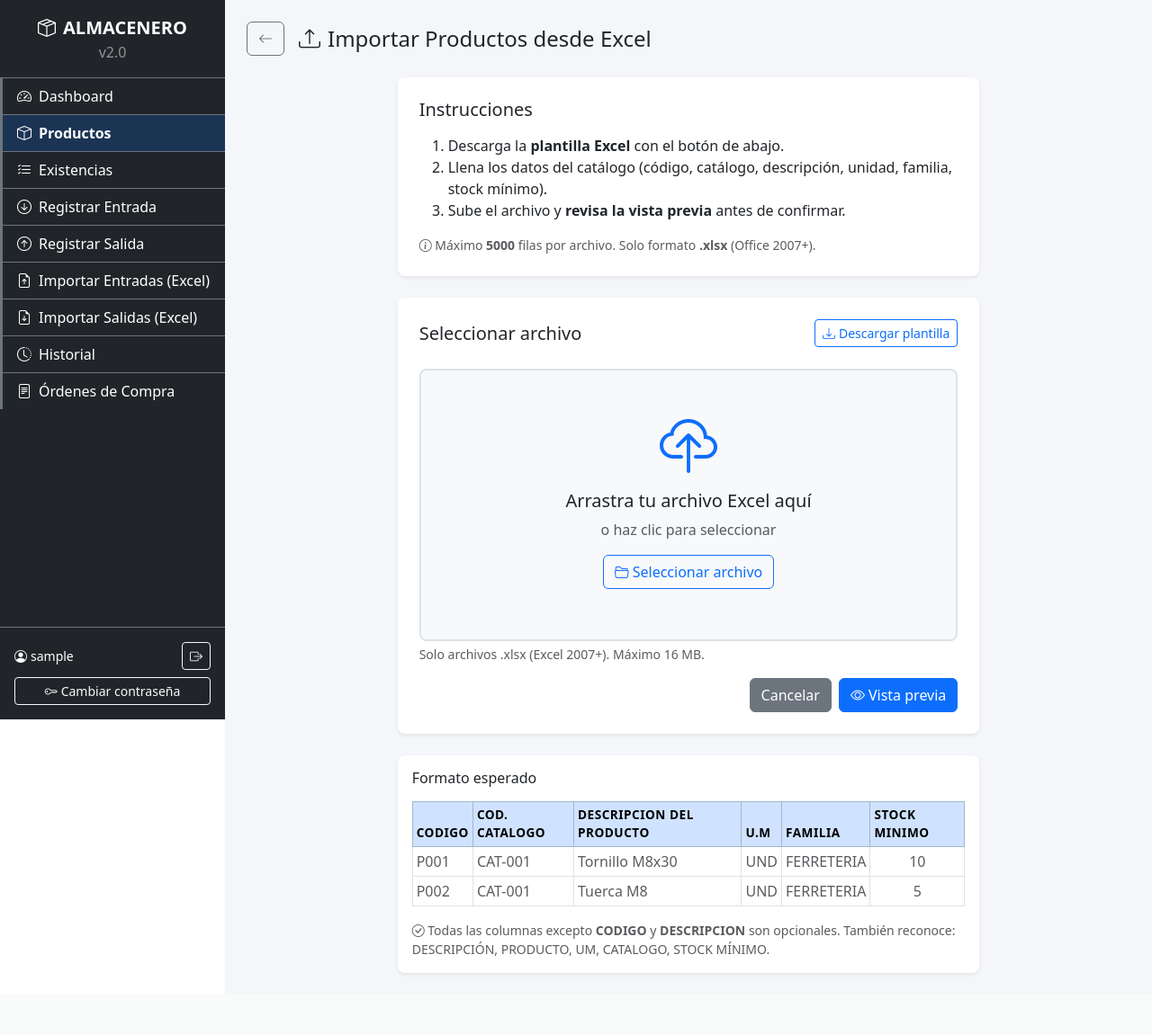
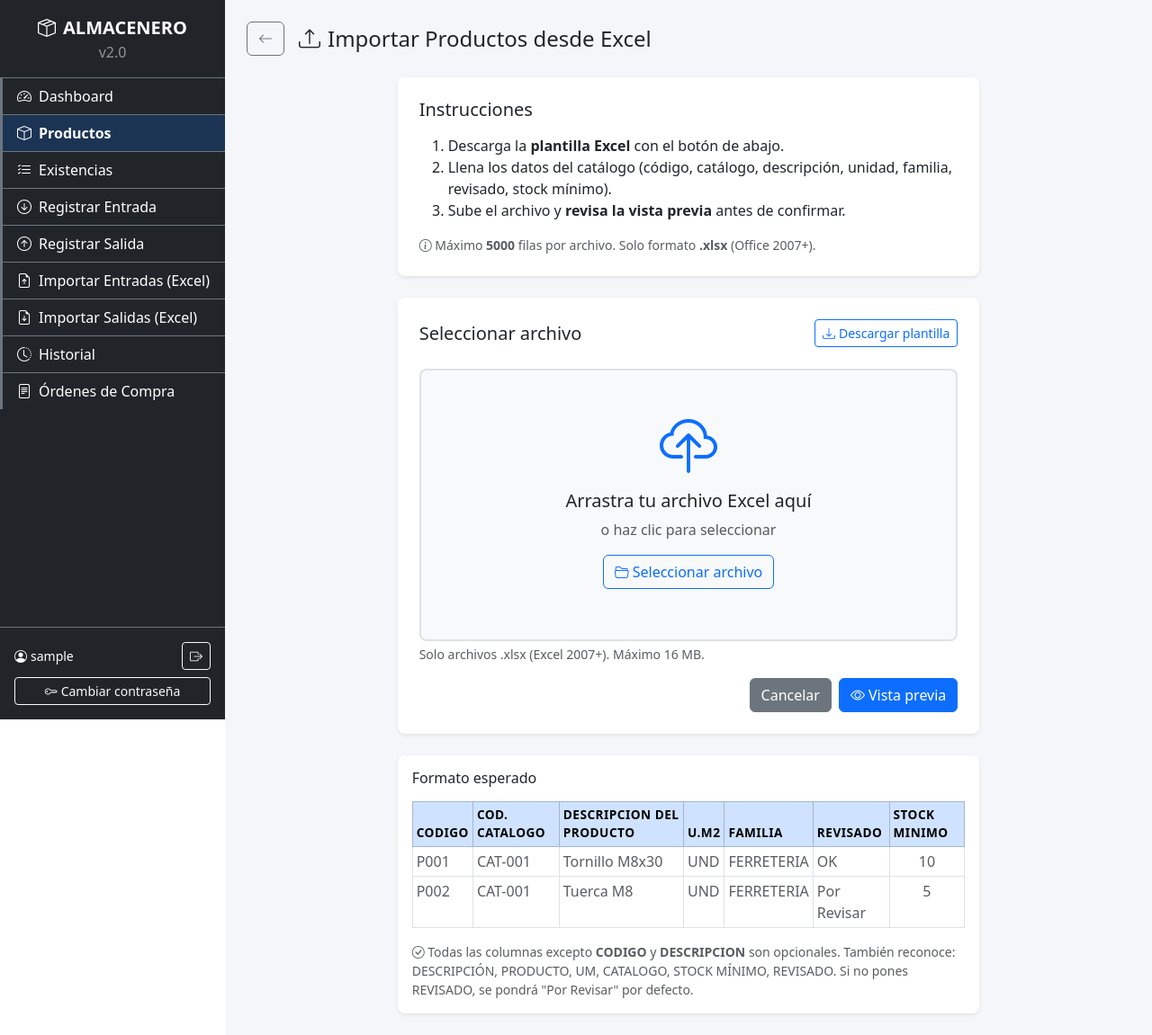
Before and after one commit to cponce123com-create/almacen, a Flask app: page /productos/importar in a window 1280 px wide. Shown: the whole page at 90% size. Before the commit the page ends 1084 px from the top, so only its background shows below. Run offline with Flask 3, Linux system fonts and the light colour scheme; the visitor is signed in with stand-in values (Sample User, id 1); some libraries are stand-ins or nearby versions.

Commit message:
Agregar columna REVISADO a la maestra y arreglar drag-and-drop en importación
- Añadido campo 'revisado' (VARCHAR(20), default 'Por Revisar') al modelo Producto
- Cambiada plantilla MAESTRA: U.M -> U.M2, agregada columna REVISADO entre FAMILIA y STOCK MINIMO
- Actualizado COL_MAP para reconocer REVISADO y U.M2
- _parse_excel() ahora lee REVISADO del Excel (default 'Por Revisar')
- producto_importar_confirmar() guarda el campo revisado al crear/actualizar
- Migración automática agrega columna 'revisado' a la BD existente
- Arreglado drag-and-drop: usa fetch+FormData en vez de fileInput.files (solo-lectura)
- Quitado atributo 'required' del input file que bloqueaba el envío

```diff
--- a/app/__init__.py
+++ b/app/__init__.py
@@ -146,6 +146,7 @@ def create_app(testing=False):
             "productos": [
                 ("familia_id", "INTEGER"),
                 ("almacen_id", "INTEGER"),
+                ("revisado", "VARCHAR(20)"),
             ],
             "entradas": [
                 ("oc_id", "INTEGER"),
--- a/app/models.py
+++ b/app/models.py
@@ -62,6 +62,7 @@ class Producto(db.Model):
     almacen_id = db.Column(db.Integer, db.ForeignKey("almacenes.id"), nullable=True)
     stock_actual = db.Column(db.Float, nullable=False, default=0.0)
     stock_minimo = db.Column(db.Float, nullable=False, default=0.0)
+    revisado = db.Column(db.String(20), nullable=True, default="Por Revisar")
     created_at = db.Column(db.DateTime, default=lambda: datetime.now(timezone.utc))
 
     entradas = db.relationship("Entrada", backref="producto", lazy="dynamic")
--- a/app/routes.py
+++ b/app/routes.py
@@ -331,8 +331,8 @@ def producto_eliminar_todos():
 # ---------------------------------------------------------------------------
 
 HEADERS_MAESTRA = [
-    "CODIGO", "COD. CATALOGO", "DESCRIPCION DEL PRODUCTO", "U.M", "FAMILIA",
-    "STOCK MINIMO",
+    "CODIGO", "COD. CATALOGO", "DESCRIPCION DEL PRODUCTO", "U.M2", "FAMILIA",
+    "REVISADO", "STOCK MINIMO",
 ]
 
 COL_MAP = {
@@ -344,9 +344,13 @@ COL_MAP = {
     "DESCRIPCIÓN": "descripcion",
     "PRODUCTO": "descripcion",
     "U.M": "um",
+    "U.M2": "um",
     "UM": "um",
     "U.M.": "um",
     "FAMILIA": "familia",
+    "REVISADO": "revisado",
+    "REVISIÓN": "revisado",
+    "REVISION": "revisado",
     "STOCK MINIMO": "stock_minimo",
     "STOCK MÍNIMO": "stock_minimo",
     "STOCK_MINIMO": "stock_minimo",
@@ -703,6 +707,11 @@ def _parse_excel(file):
         um = _excel_val(excel_row, col_indices, "um").upper() or "UND"
         familia = _excel_val(excel_row, col_indices, "familia")
 
+        revisado = "Por Revisar"
+        if "revisado" in col_indices:
+            revisado_val = _excel_val(excel_row, col_indices, "revisado")
+            revisado = revisado_val if revisado_val else "Por Revisar"
+
         stock_minimo = 0.0
         if "stock_minimo" in col_indices:
             raw = _excel_val(excel_row, col_indices, "stock_minimo")
@@ -717,6 +726,7 @@ def _parse_excel(file):
             "descripcion": descripcion,
             "um": um,
             "familia": familia,
+            "revisado": revisado,
             "stock_minimo": stock_minimo,
             "accion": "ACTUALIZAR" if codigo in codigos_existentes else "CREAR",
         })
@@ -882,12 +892,15 @@ def producto_importar_confirmar():
                 producto.um = um or producto.um
                 producto.familia = familia or producto.familia
                 producto.stock_minimo = f["stock_minimo"]
+                if f.get("revisado"):
+                    producto.revisado = f["revisado"]
                 actualizados.append(codigo)
             else:
                 producto = Producto(
                     codigo=codigo, cod_catalogo=cod_catalogo,
                     descripcion=descripcion or "", um=um, familia=familia,
                     stock_minimo=f["stock_minimo"],
+                    revisado=f.get("revisado", "Por Revisar"),
                 )
                 db.session.add(producto)
                 creados.append(codigo)
--- a/app/templates/producto_importar.html
+++ b/app/templates/producto_importar.html
@@ -117,7 +117,7 @@
                 <h5 class="card-title mb-3">Instrucciones</h5>
                 <ol class="mb-3">
                     <li>Descarga la <strong>plantilla Excel</strong> con el botón de abajo.</li>
-                    <li>Llena los datos del catálogo (código, catálogo, descripción, unidad, familia, stock mínimo).</li>
+                    <li>Llena los datos del catálogo (código, catálogo, descripción, unidad, familia, revisado, stock mínimo).</li>
                     <li>Sube el archivo y <strong>revisa la vista previa</strong> antes de confirmar.</li>
                 </ol>
                 <p class="text-muted small mb-0">
@@ -145,7 +145,7 @@
                             <h5 class="mt-2">Arrastra tu archivo Excel aquí</h5>
                             <p class="text-muted mb-3">o haz clic para seleccionar</p>
                             <input type="file" class="form-control d-none" id="archivo" name="archivo"
-                                   accept=".xlsx" required>
+                                   accept=".xlsx">
                             <button type="button" class="btn btn-outline-primary" id="btnSeleccionar">
                                 <i class="bi bi-folder2-open me-1"></i>Seleccionar archivo
                             </button>
@@ -155,7 +155,7 @@
                     </div>
                     <div class="d-flex justify-content-end gap-2">
                         <a href="{{ url_for('routes.productos') }}" class="btn btn-secondary">Cancelar</a>
-                        <button type="submit" class="btn btn-primary">
+                        <button type="submit" class="btn btn-primary" id="btnVistaPrevia">
                             <i class="bi bi-eye me-1"></i>Vista previa
                         </button>
                     </div>
@@ -174,8 +174,9 @@
                                 <th>CODIGO</th>
                                 <th>COD. CATALOGO</th>
                                 <th>DESCRIPCION DEL PRODUCTO</th>
-                                <th>U.M</th>
+                                <th>U.M2</th>
                                 <th>FAMILIA</th>
+                                <th>REVISADO</th>
                                 <th>STOCK MINIMO</th>
                             </tr>
                         </thead>
@@ -186,6 +187,7 @@
                                 <td><span class="text-muted">Tornillo M8x30</span></td>
                                 <td><span class="text-muted">UND</span></td>
                                 <td><span class="text-muted">FERRETERIA</span></td>
+                                <td><span class="text-muted">OK</span></td>
                                 <td class="text-center"><span class="text-muted">10</span></td>
                             </tr>
                             <tr>
@@ -194,6 +196,7 @@
                                 <td><span class="text-muted">Tuerca M8</span></td>
                                 <td><span class="text-muted">UND</span></td>
                                 <td><span class="text-muted">FERRETERIA</span></td>
+                                <td><span class="text-muted">Por Revisar</span></td>
                                 <td class="text-center"><span class="text-muted">5</span></td>
                             </tr>
                         </tbody>
@@ -202,7 +205,8 @@
                 <p class="text-muted small mb-0">
                     <i class="bi bi-check-circle"></i>
                     Todas las columnas excepto <strong>CODIGO</strong> y <strong>DESCRIPCION</strong> son opcionales.
-                    También reconoce: DESCRIPCIÓN, PRODUCTO, UM, CATALOGO, STOCK MÍNIMO.
+                    También reconoce: DESCRIPCIÓN, PRODUCTO, UM, CATALOGO, STOCK MÍNIMO, REVISADO.
+                    Si no pones REVISADO, se pondrá "Por Revisar" por defecto.
                 </p>
             </div>
         </div>
@@ -220,8 +224,12 @@
     const btnSelect = document.getElementById('btnSeleccionar');
     const fileName = document.getElementById('fileName');
     const form = document.getElementById('uploadForm');
+    const btnVistaPrevia = document.getElementById('btnVistaPrevia');
 
     if (!dropZone || !fileInput) return;
+
+    // Variable para guardar el archivo arrastrado
+    let archivoArrastrado = null;
 
     // Click en botón abre el selector
     if (btnSelect) {
@@ -238,6 +246,7 @@
 
     // Mostrar nombre de archivo al seleccionar
     fileInput.addEventListener('change', function() {
+        archivoArrastrado = null;
         if (fileInput.files.length > 0) {
             fileName.textContent = '📄 ' + fileInput.files[0].name;
             dropZone.classList.remove('border-primary');
@@ -271,12 +280,67 @@
                 fileName.className = 'mt-2 small text-danger';
                 return;
             }
-            fileInput.files = files;
+            // Guardar referencia al archivo arrastrado
+            archivoArrastrado = file;
             fileName.textContent = '📄 ' + file.name;
             fileName.className = 'mt-2 small text-success';
             dropZone.classList.add('border-success');
+
+            // Enviar automáticamente
+            enviarArchivo(file);
         }
     });
+
+    function enviarArchivo(file) {
+        // Crear FormData y enviar vía fetch
+        const fd = new FormData();
+        fd.append('archivo', file);
+        fd.append('csrf_token', '{{ csrf_token() }}');
+
+        // Deshabilitar botón y mostrar carga
+        if (btnVistaPrevia) {
+            btnVistaPrevia.disabled = true;
+            btnVistaPrevia.innerHTML = '<span class="spinner-border spinner-border-sm me-1"></span>Subiendo...';
+        }
+        fileName.textContent = '⏳ Subiendo ' + file.name + '...';
+        fileName.className = 'mt-2 small text-info';
+
+        fetch(window.location.href, {
+            method: 'POST',
+            body: fd
+        })
+        .then(function(response) {
+            if (response.redirected) {
+                window.location.href = response.url;
+            } else {
+                // Recargar con la respuesta (que es HTML)
+                response.text().then(function(html) {
+                    document.open();
+                    document.write(html);
+                    document.close();
+                });
+            }
+        })
+        .catch(function(err) {
+            fileName.textContent = '❌ Error: ' + err.message;
+            fileName.className = 'mt-2 small text-danger';
+            if (btnVistaPrevia) {
+                btnVistaPrevia.disabled = false;
+                btnVistaPrevia.innerHTML = '<i class="bi bi-eye me-1"></i>Vista previa';
+            }
+        });
+    }
+
+    // Interceptar el submit normal para usar FormData si hay archivo arrastrado
+    if (form) {
+        form.addEventListener('submit', function(e) {
+            if (archivoArrastrado && fileInput.files.length === 0) {
+                e.preventDefault();
+                enviarArchivo(archivoArrastrado);
+            }
+            // Si no hay archivo arrastrado, el submit normal funciona
+        });
+    }
 
     // Prevenir comportamiento por defecto en toda la página (evita abrir archivos)
     document.addEventListener('dragover', function(e) { e.preventDefault(); });
@@ -284,4 +348,3 @@
 })();
 </script>
 {% endblock %}
- %}
```
